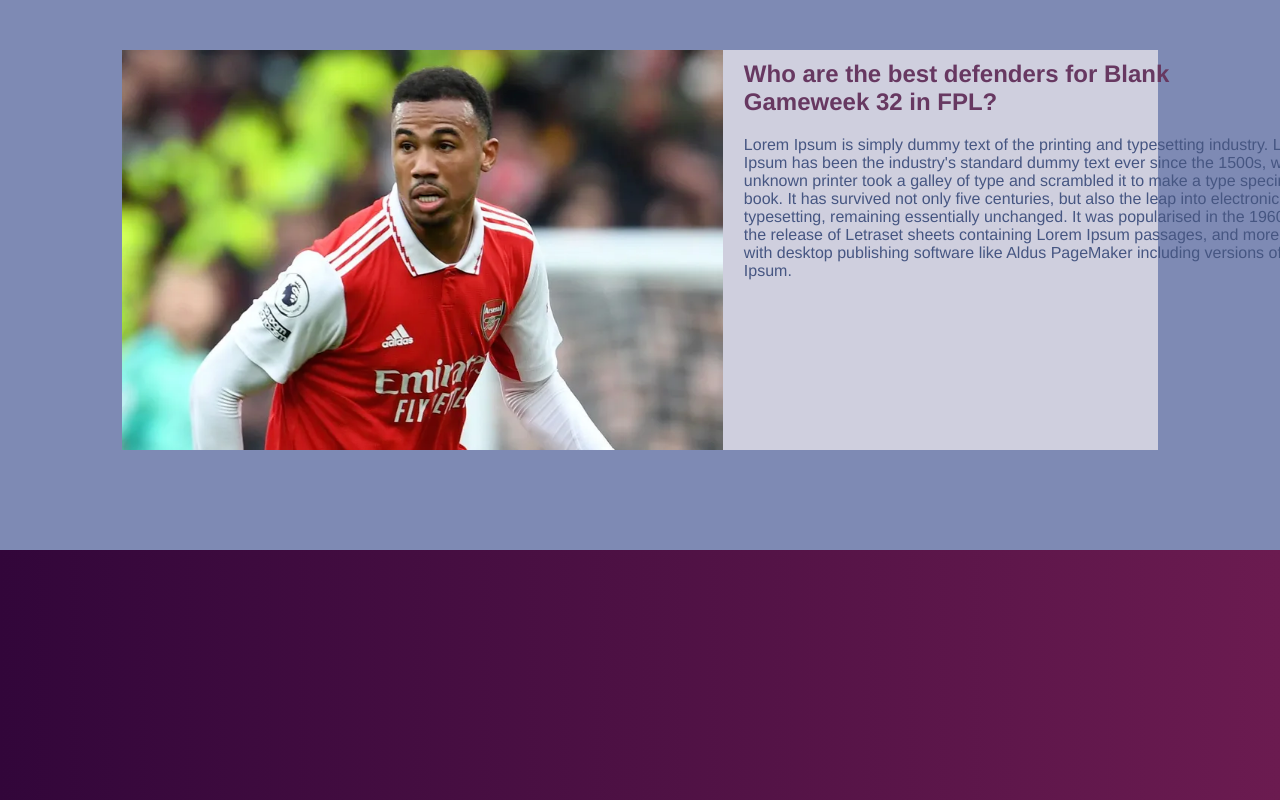
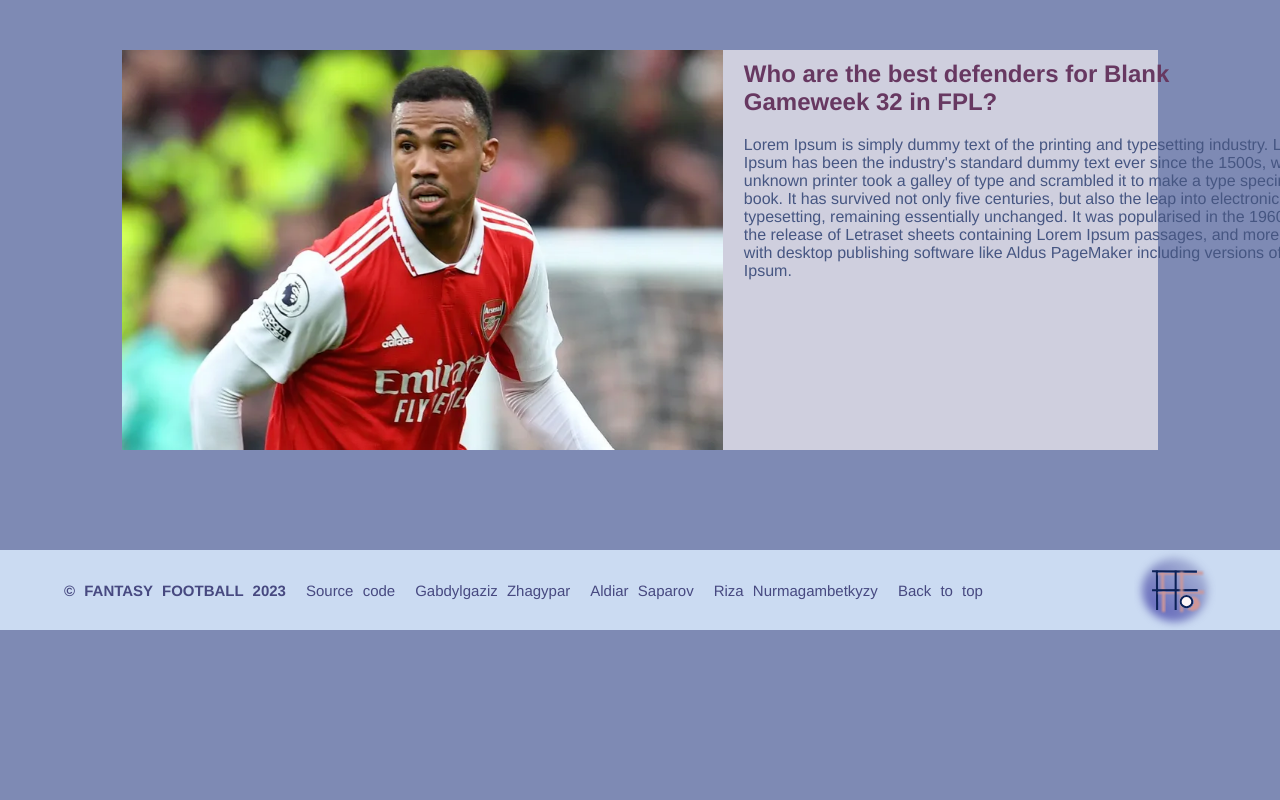
Before and after one commit to gabdylgaziz/Fantasy-Football, an Angular app in the folder fantasy-football-client/: page / in a window 1280 px wide. Shown: the part 1877-2677 px from the top of the page. After the commit the page ends 2507 px from the top, so only its background shows below. Built offline with nearby package versions, Linux system fonts and the light colour scheme.

Commit message:
added footer component

```diff
--- a/fantasy-football-client/src/app/footer/footer.component.css
+++ b/fantasy-football-client/src/app/footer/footer.component.css
@@ -1,8 +1,37 @@
 .footer {
   width: 100%;
-  height: 250px;
-  background: linear-gradient(to right, rgb(50, 6, 58), rgb(78, 17, 68), rgb(107, 27, 80));
+  height: 80px;
+  background: #cbdbf2;
   color: 	rgb(233, 220, 201);
   word-spacing: 5px;
   text-decoration: none;
+  display: flex;
+  justify-content: space-between;
+  padding: 0 5%;
 }
+
+li{
+  list-style: none;
+  margin-right: 20px;
+  font-size: 15px;
+  color: #474980;
+}
+
+.bold{
+  font-weight: bold;
+}
+
+a{
+  text-decoration: none;
+  color: #474980;
+  letter-spacing: none;
+}
+
+a:visited{
+  color: #474980;
+}
+
+.footer ul{
+  display: flex;
+  align-items: center;
+}
--- a/fantasy-football-client/src/app/footer/footer.component.html
+++ b/fantasy-football-client/src/app/footer/footer.component.html
@@ -1,3 +1,11 @@
 <div class="footer">
-
+    <ul>
+        <li class="bold">© FANTASY FOOTBALL 2023</li>
+        <li><a href="https://github.com/gabdylgaziz/Fantasy-Football">Source code</a></li>
+        <li><a href="https://github.com/gabdylgaziz">Gabdylgaziz Zhagypar</a></li>
+        <li><a href="https://github.com/aldiars">Aldiar Saparov</a></li>
+        <li><a href="https://github.com/vernokira">Riza Nurmagambetkyzy</a></li>
+        <li><a href="#home">Back to top</a></li>
+    </ul>
+    <img src="../../assets/images/logo.svg">
 </div>
--- a/fantasy-football-client/src/app/login/login.component.css
+++ b/fantasy-football-client/src/app/login/login.component.css
@@ -27,7 +27,7 @@
 }
 
 .rectangle {
-  width: 1152px;
+  width: 81%;
   height: 250px;
   background: linear-gradient(to right, rgb(100, 103, 140), rgb(175, 155, 165));
   justify-content: center;
--- a/fantasy-football-client/src/app/login/login.component.html
+++ b/fantasy-football-client/src/app/login/login.component.html
@@ -22,19 +22,17 @@
   <a target="_blank" href="https://appleid.apple.com/auth/authorize?client_id=com.premierleague.users&redirect_uri=https%3A%2F%2Fusers.premierleague.com%2Faccounts%2Fapple%2Flogin%2Fcallback%2F&response_mode=form_post&scope=name%20email&response_type=code%20id_token&state=1pjh3iaQSRfD"><img id="ap" src="assets/ap_log.png"></a>
 </div>
 
+
+
 <div class="rectangle">
   <div class="rec_txt">
     <p>HAVE FUN. CREATE YOUR TEAM.</p>
     <p>PLAY FOOTBALL.</p>
     <p id="rec_play">PLAY WITH FANTASY FOOTBALL!</p>
   </div>
-
   <div class="ff_logo">
     <img src="assets/ff_logo.png">
 
     <input type="button" value="SIGN-UP" class="sign_btn">
   </div>
-
-
-
 </div>
--- a/fantasy-football-client/src/app/nav-bar/nav-bar.component.html
+++ b/fantasy-football-client/src/app/nav-bar/nav-bar.component.html
@@ -1,4 +1,4 @@
-<div class="main">
+<div class="main" id="home">
   <div class="header">
     <ul>
       <li><img src="assets\images\logo.svg"></li>
```
